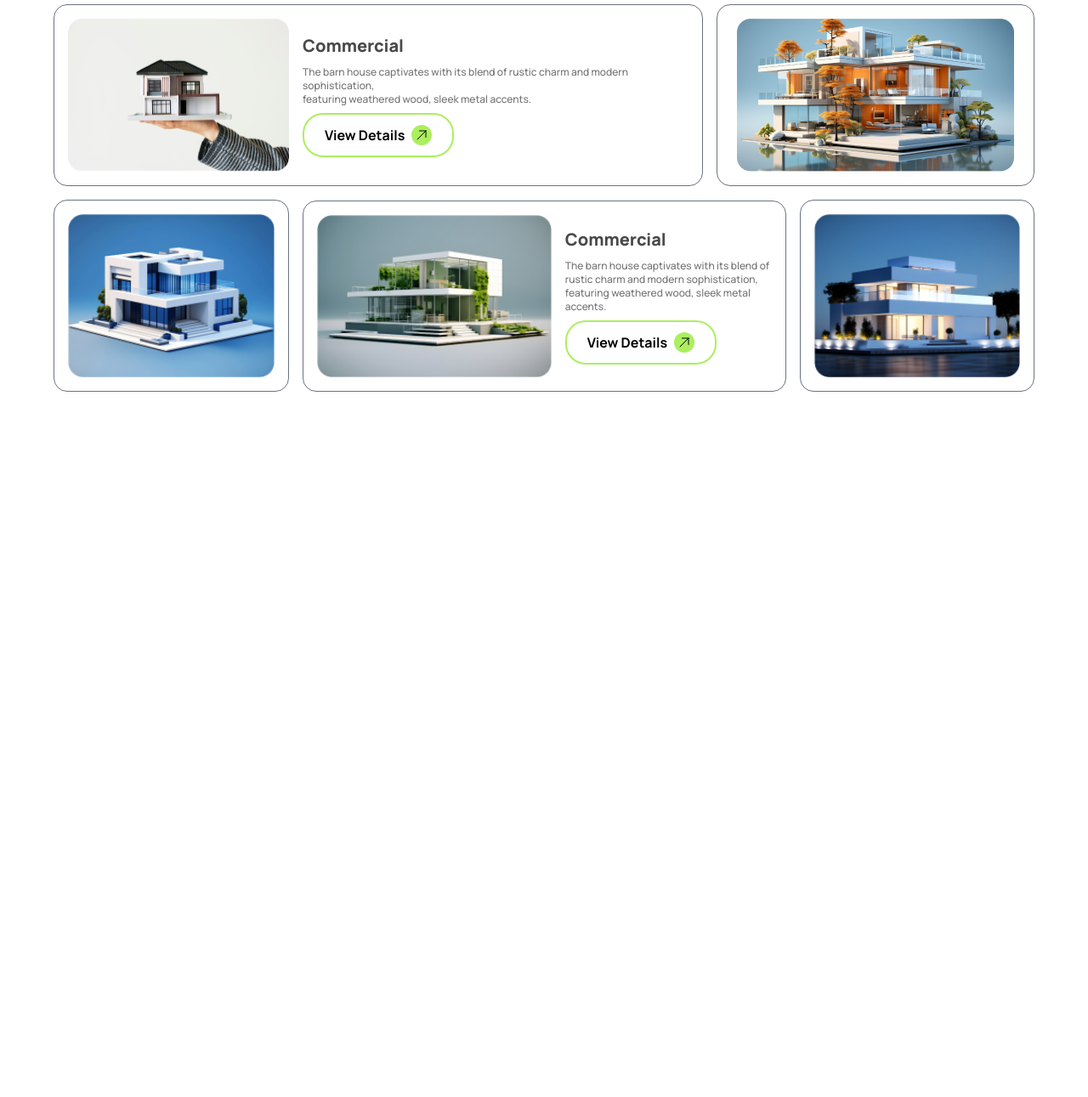
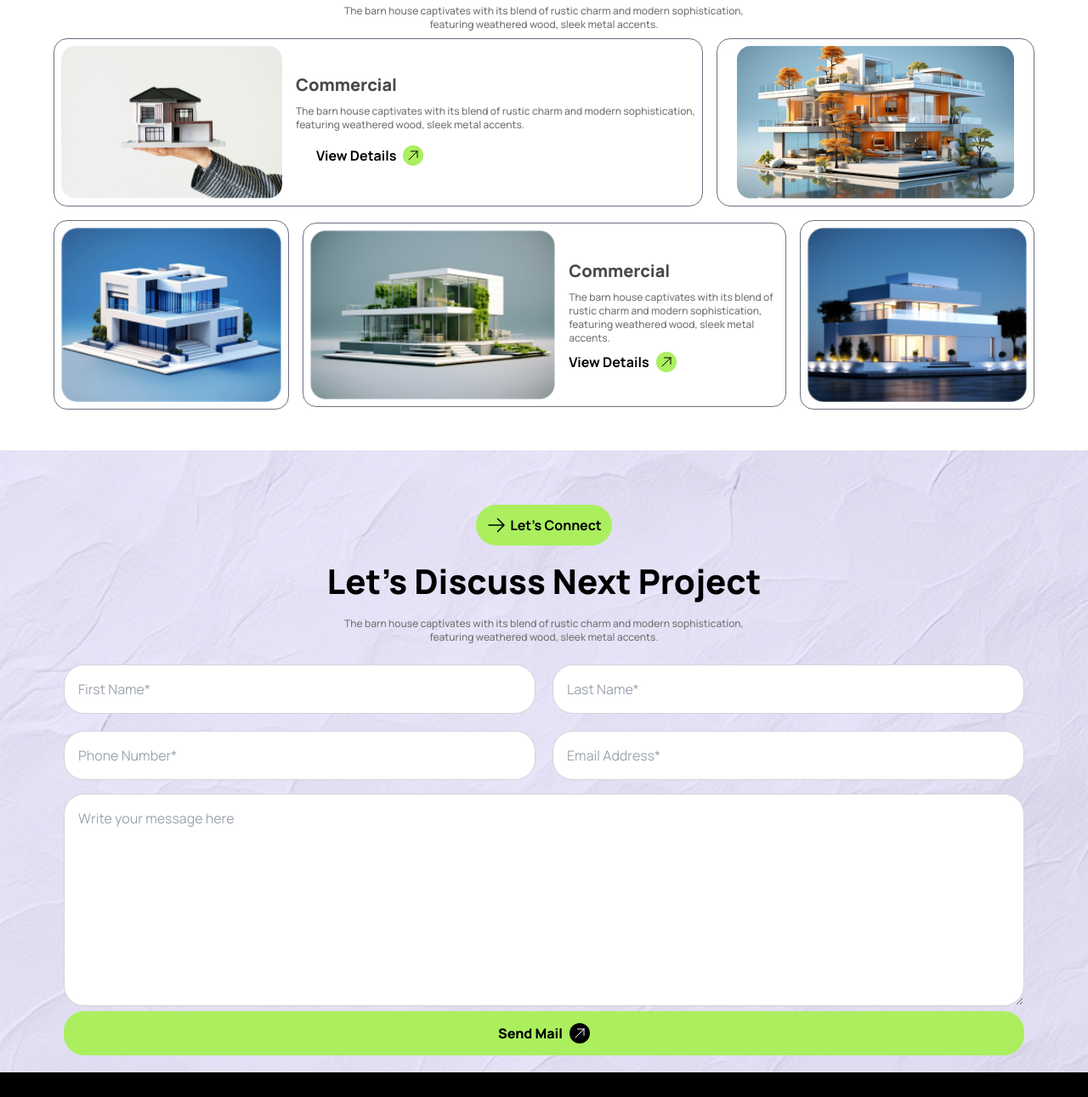
Before and after one commit to HOUND9804/Rinterio-Architect-assignment-3, a plain HTML site: page index.html in a window 1280 px wide. Shown: the part 2193-3484 px from the top of the page at 85% size. Before the commit the page ends 2662 px from the top, so only its background shows below. Drawn offline with nearby package versions, Linux system fonts and the light colour scheme.

Commit message:
completed footer section

```diff
--- a/index.html
+++ b/index.html
@@ -76,7 +76,7 @@
     <main class="bg-violet-200 mt-[100px] w-[100%] flex flex-col">
         <section class="flex flex-col mt-[50px] md:flex-row gap-8 max-w-[1170px] justify-center items-center mx-auto">
             <div class="flex flex-col gap-2 justify-around">
-                <div class="ml-[-80px]"><img src="images/Vector.png" alt=""></div>
+                <div class="ml-[-20px] md:ml-[-70px]"><img src="images/Vector.png" alt=""></div>
                 <div class="flex gap-1 bg-white rounded-full max-w-[150px] p-2">
                     <svg xmlns="http://www.w3.org/2000/svg" fill="none" viewBox="0 0 24 24" stroke-width="1.5" stroke="currentColor" class="size-6">
                         <path stroke-linecap="round" stroke-linejoin="round" d="M13.5 4.5 21 12m0 0-7.5 7.5M21 12H3" />
@@ -167,7 +167,7 @@
             </div>
         </section>
         <!-- portfolio section -->
-        <section class="bg-white">
+        <section class="bg-white p-10">
             <div class="flex flex-col gap-3 items-center mt-11 text-center">
                 <div class="flex gap-1 bg-[#ABEF5F] rounded-full max-w-[250px] p-3">
                     <svg xmlns="http://www.w3.org/2000/svg" fill="none" viewBox="0 0 24 24" stroke-width="1.5" stroke="currentColor" class="size-6">
@@ -182,7 +182,7 @@
                </p>
             </div>
             <div class="md:grid grid-cols-6 justify-center items-center max-w-[1170px] mx-auto p-2 gap-4">
-                <div class="col-span-4 flex flex-col justify-center items-center gap-4 md:flex-row p-4 border-gray-500 border-solid border-[1px] rounded-[16px] ">
+                <div class="col-span-4 flex flex-col justify-center items-center gap-4 md:flex-row p-2 border-gray-500 border-solid border-[1px] rounded-[16px] ">
                     <img src="images/img1.png" alt="" class="w-[100%] md:w-auto">
                     <div class="flex flex-col gap-2 items-start">
                         <h3 class="font-extrabold text-[20px] text-[#494949]">Commercial</h3>
@@ -190,7 +190,7 @@
                             The barn house captivates with its blend of rustic charm and modern sophistication,<br>
                              featuring weathered wood, sleek metal accents.
                        </p>
-                       <button class="text-black rounded-3xl px-6 py-3 flex gap-2 font-bold border-2 border-solid border-[#ABEF5F]">
+                       <button class="text-black rounded-3xl px-6 py-2 flex gap-2 font-bold">
                         <span>View Details</span>
                             <svg xmlns="http://www.w3.org/2000/svg" fill="none" viewBox="0 0 24 24" stroke-width="1.5" stroke="currentColor" class="size-6 rounded-full bg-[#ABEF5F] p-1">
                             <path stroke-linecap="round" stroke-linejoin="round" d="m4.5 19.5 15-15m0 0H8.25m11.25 0v11.25" />
@@ -198,15 +198,18 @@
                     </button>
                     </div>
                 </div>
-                <div class="col-span-2 p-4 border-gray-500 border-solid border-[1px] rounded-[16px]">
+                <div class="col-span-2 p-2 border-gray-500 border-solid border-[1px] rounded-[16px]">
                     <img src="images/img2.png" alt="" class="mx-auto w-[100%] md:w-auto">
+                </div>
+                <div class=" p-2 border-gray-500 border-solid border-[1px] rounded-[16px] md:hidden">
+                    <img src="images/img5.png" alt="" class="mx-auto w-[100%] md:w-auto">
                 </div>
             </div>
             <div class="md:grid grid-cols-4 max-w-[1170px] justify-center items-center mx-auto p-2 gap-4">
-                <div class="p-4 border-gray-500 border-solid border-[1px] rounded-[16px]">
+                <div class="p-2 border-gray-500 border-solid border-[1px] rounded-[16px]">
                     <img src="images/img3.png" alt="" class="mx-auto w-[100%]">
                 </div>
-                <div class="col-span-2 flex flex-col justify-center items-center gap-4 md:flex-row p-4 border-gray-500 border-solid border-[1px] rounded-[16px] ">
+                <div class="col-span-2 flex flex-col justify-center items-center gap-4 md:flex-row p-2 border-gray-500 border-solid border-[1px] rounded-[16px]">
                     <img src="images/img4.png" alt="" class="w-[100%]">
                     <div class="flex flex-col gap-2 items-start">
                         <h3 class="font-extrabold text-[20px] text-[#494949]">Commercial</h3>
@@ -214,7 +217,7 @@
                             The barn house captivates with its blend of rustic charm and modern sophistication,<br>
                              featuring weathered wood, sleek metal accents.
                        </p>
-                       <button class="text-black rounded-3xl px-6 py-3 flex gap-2 font-bold border-2 border-solid border-[#ABEF5F]">
+                       <button class="text-black rounded-3xl flex gap-2 font-bold">
                         <span>View Details</span>
                             <svg xmlns="http://www.w3.org/2000/svg" fill="none" viewBox="0 0 24 24" stroke-width="1.5" stroke="currentColor" class="size-6 rounded-full bg-[#ABEF5F] p-1">
                             <path stroke-linecap="round" stroke-linejoin="round" d="m4.5 19.5 15-15m0 0H8.25m11.25 0v11.25" />
@@ -222,14 +225,78 @@
                     </button>
                     </div>
                 </div>
-                <div class="p-4 border-gray-500 border-solid border-[1px] rounded-[16px]">
+                <div class="p-2 border-gray-500 border-solid border-[1px] rounded-[16px]">
                     <img src="images/img5.png" alt="" class="mx-auto w-[100%]">
                 </div>
             </div>
         </section>
+        <section class="relative">
+            <!-- Background Image -->
+            <img src="images/bg.jpg" alt="" class="absolute inset-0 w-full h-full object-cover opacity-50">
+            <!-- Content -->
+            <div class="relative max-w-[1170px] p-5 mx-auto">
+                <div class="flex flex-col gap-3 items-center mt-11 text-center">
+                    <div class="flex gap-1 bg-[#ABEF5F] rounded-full max-w-[250px] p-3">
+                        <svg xmlns="http://www.w3.org/2000/svg" fill="none" viewBox="0 0 24 24" stroke-width="1.5" stroke="currentColor" class="w-6 h-6">
+                            <path stroke-linecap="round" stroke-linejoin="round" d="M13.5 4.5 21 12m0 0-7.5 7.5M21 12H3" />
+                        </svg>
+                        <a href="#" class="rounded-full font-bold text-[16px]">Let’s Connect</a>
+                    </div>
+                    <h3 class="text-[24px] font-extrabold md:text-[40px]">Let’s Discuss Next Project</h3>
+                    <p class="font-medium text-xs text-[#737373]">
+                        The barn house captivates with its blend of rustic charm and modern sophistication,<br>
+                        featuring weathered wood, sleek metal accents.
+                    </p>
+                </div>
+                <div class="mt-6">
+                    <div class="grid gap-5 md:grid-cols-2">
+                        <input type="text" placeholder="First Name*" required class="p-4 rounded-3xl border border-gray-300">
+                        <input type="text" placeholder="Last Name*" required class="p-4 rounded-3xl border border-gray-300">
+                        <input type="text" placeholder="Phone Number*" required class="p-4 rounded-3xl border border-gray-300">
+                        <input type="text" placeholder="Email Address*" required class="p-4 rounded-3xl border border-gray-300">
+                    </div>
+                    <textarea placeholder="Write your message here" class="p-4 rounded-3xl w-full mt-4 h-[250px] border border-gray-300"></textarea>
+                </div>
+                <button class="text-black bg-[#ABEF5F] rounded-3xl px-6 py-3 flex gap-2 font-bold border-2 border-solid border-[#ABEF5F] w-[100%] justify-center items-center">
+                    <span class="font-extrabold ">Send Mail</span>
+                        <svg xmlns="http://www.w3.org/2000/svg" fill="none" viewBox="0 0 24 24" stroke-width="1.5" stroke="currentColor" class="size-6 rounded-full bg-black p-1 text-white ">
+                        <path stroke-linecap="round" stroke-linejoin="round" d="m4.5 19.5 15-15m0 0H8.25m11.25 0v11.25" />
+                        </svg>
+                </button>
+            </div>
+        </section>
+
     </main>
-    <footer>
-
+    <footer class="w-[100%] bg-black">
+       <section class="flex flex-col justify-center items-center w-[100%] mt-10">
+        <div class="flex gap-2 items-center mx-auto">
+            <svg xmlns="http://www.w3.org/2000/svg" fill="none" viewBox="0 0 24 24" stroke-width="1.5" stroke="currentColor" class="size-6 rounded-full bg-[#ABEF5F] p-1">
+                <path stroke-linecap="round" stroke-linejoin="round" d="m4.5 19.5 15-15m0 0H8.25m11.25 0v11.25" />
+            </svg>
+            <h3 class="font-extrabold text-3xl text-white">
+                Rinterio
+            </h3>
+        </div>
+        <p class="font-medium text-xs text-[#737373] text-center mt-11">
+            The barn house captivates with its blend of rustic charm and modern sophistication,<br>
+            featuring weathered wood, sleek metal accents.
+        </p>
+        <div class="flex flex-col items-center gap-10 md:flex-row font-normal text-base text-white mt-11">
+            <a href="">Home</a>
+            <a href="">services</a>
+            <a href="">Portfolio</a>
+            <a href="">Blogs</a>
+            <a href="">Contact Us</a>
+        </div>
+        <div class="mt-11">
+            <button class="text-black bg-[#ABEF5F] rounded-3xl px-6 py-3 flex gap-2 font-bold border-2 border-solid border-[#ABEF5F]">
+                <span class="font-extrabold">Book Consult</span>
+                    <svg xmlns="http://www.w3.org/2000/svg" fill="none" viewBox="0 0 24 24" stroke-width="1.5" stroke="currentColor" class="size-6 rounded-full bg-black p-1 text-white">
+                    <path stroke-linecap="round" stroke-linejoin="round" d="m4.5 19.5 15-15m0 0H8.25m11.25 0v11.25" />
+                    </svg>
+            </button>
+        </div>
+       </section>
     </footer>
 </body>
 </html>
```
